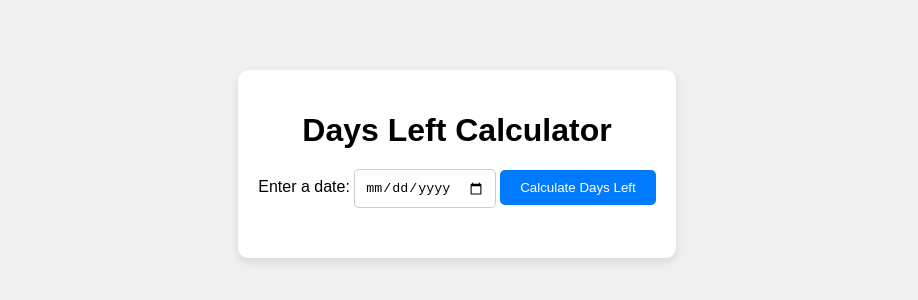
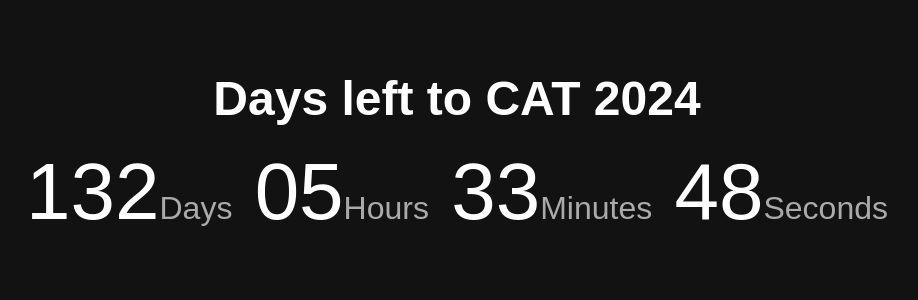
Before and after one commit to sahaj169/days-left-to-cat-2024, a plain HTML site: page index.html in a window 1280 px wide. Shown: the part 236-536 px from the top of the page, without its empty margins (183-1101 px from the left). Drawn offline with Linux system fonts and the light colour scheme.

Commit message:
Update index.html

```diff
--- a/index.html
+++ b/index.html
@@ -3,91 +3,65 @@
 <head>
     <meta charset="UTF-8">
     <meta name="viewport" content="width=device-width, initial-scale=1.0">
-    <title>Days Left Calculator</title>
+    <title>Live Countdown Timer</title>
     <style>
         body {
-            font-family: Arial, sans-serif;
+            background-color: #121212;
+            color: #ffffff;
             display: flex;
+            flex-direction: column;
             justify-content: center;
             align-items: center;
             height: 100vh;
             margin: 0;
-            background-color: #f0f0f0;
-        }
-
-        .container {
-            background-color: white;
-            padding: 20px;
-            border-radius: 10px;
-            box-shadow: 0 4px 8px rgba(0, 0, 0, 0.1);
+            font-family: 'Arial', sans-serif;
             text-align: center;
         }
-
-        h1 {
+        .heading {
+            font-size: 3rem;
+            font-weight: bold;
             margin-bottom: 20px;
         }
-
-        input[type="date"] {
-            padding: 10px;
-            margin-bottom: 10px;
-            border: 1px solid #ccc;
-            border-radius: 5px;
+        .countdown {
+            font-size: 5rem;
+            margin: 20px;
         }
-
-        button {
-            padding: 10px 20px;
-            border: none;
-            border-radius: 5px;
-            background-color: #007bff;
-            color: white;
-            cursor: pointer;
-        }
-
-        button:hover {
-            background-color: #0056b3;
-        }
-
-        #result {
-            margin-top: 20px;
-            font-size: 18px;
+        .label {
+            font-size: 2rem;
+            color: #aaaaaa;
         }
     </style>
 </head>
 <body>
     <div class="container">
-        <h1>Days Left Calculator</h1>
-        <label for="dateInput">Enter a date:</label>
-        <input type="date" id="dateInput">
-        <button onclick="calculateDays()">Calculate Days Left</button>
-        <p id="result"></p>
+        <div class="heading">Days left to CAT 2024</div>
+        <div class="countdown" id="countdown">
+            <span id="days">00</span><span class="label">Days</span>
+            <span id="hours">00</span><span class="label">Hours</span>
+            <span id="minutes">00</span><span class="label">Minutes</span>
+            <span id="seconds">00</span><span class="label">Seconds</span>
+        </div>
     </div>
+
     <script>
-        function calculateDays() {
-            const dateInput = document.getElementById('dateInput').value;
-            const resultElement = document.getElementById('result');
+        function updateCountdown() {
+            const targetDate = new Date('November 23, 2024 00:00:00').getTime();
+            const now = new Date().getTime();
+            const timeLeft = targetDate - now;
 
-            if (!dateInput) {
-                resultElement.textContent = "Please enter a date.";
-                return;
-            }
+            const days = Math.floor(timeLeft / (1000 * 60 * 60 * 24));
+            const hours = Math.floor((timeLeft % (1000 * 60 * 60 * 24)) / (1000 * 60 * 60));
+            const minutes = Math.floor((timeLeft % (1000 * 60 * 60)) / (1000 * 60));
+            const seconds = Math.floor((timeLeft % (1000 * 60)) / 1000);
 
-            const inputDate = new Date(dateInput);
-            const today = new Date();
+            document.getElementById('days').textContent = days.toString().padStart(2, '0');
+            document.getElementById('hours').textContent = hours.toString().padStart(2, '0');
+            document.getElementById('minutes').textContent = minutes.toString().padStart(2, '0');
+            document.getElementById('seconds').textContent = seconds.toString().padStart(2, '0');
+        }
 
-            // Calculate the difference in milliseconds
-            const diffTime = inputDate - today;
-
-            // Convert the difference from milliseconds to days
-            const diffDays = Math.ceil(diffTime / (1000 * 60 * 60 * 24));
-
-            if (diffDays > 0) {
-                resultElement.textContent = `There are ${diffDays} days left until ${inputDate.toDateString()}.`;
-            } else if (diffDays === 0) {
-                resultElement.textContent = `Today is the day!`;
-            } else {
-                resultElement.textContent = `The date you entered is in the past.`;
-            }
-        }
+        setInterval(updateCountdown, 1000);
+        updateCountdown(); // Initial call to display immediately
     </script>
 </body>
 </html>
```
